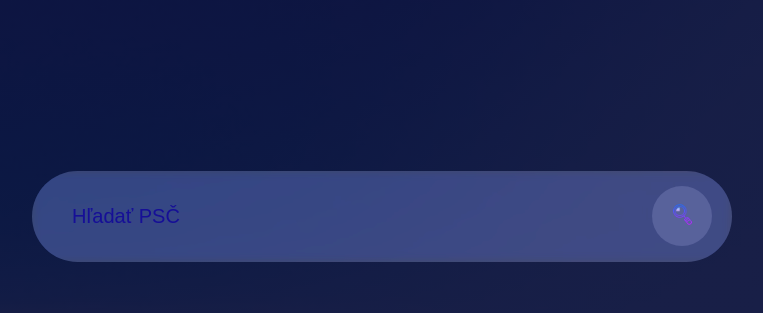
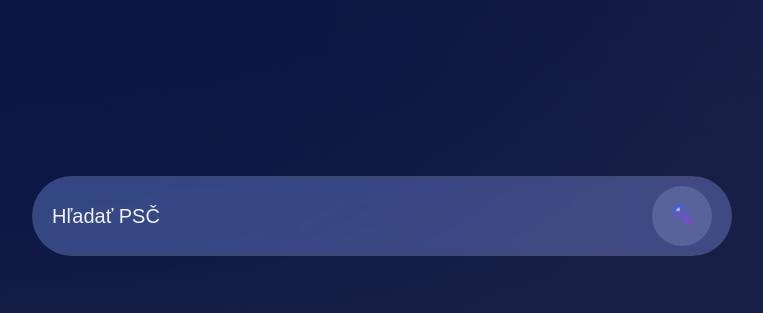
Before and after one commit to palios294/zipcodewebsite, a plain HTML site: page index.html in a window 1280 px wide. Shown: the part 160-473 px from the top of the page, without its empty margins (258-1021 px from the left). Drawn offline with nearby package versions, Linux system fonts and the light colour scheme.

Commit message:
Update style.css

```diff
--- a/style.css
+++ b/style.css
@@ -38,13 +38,13 @@ vstup do searchbar
     flex: 1;
     border: 0;
     outline: none;
-    padding: 24px 20px;
+
     font-size: 20px;
     color: #faf9f9;
 }
 
 ::placeholder{
-    color: #160f97;
+    color: #f2f2f7;
 }
 /*
 obrazok lupy
```
